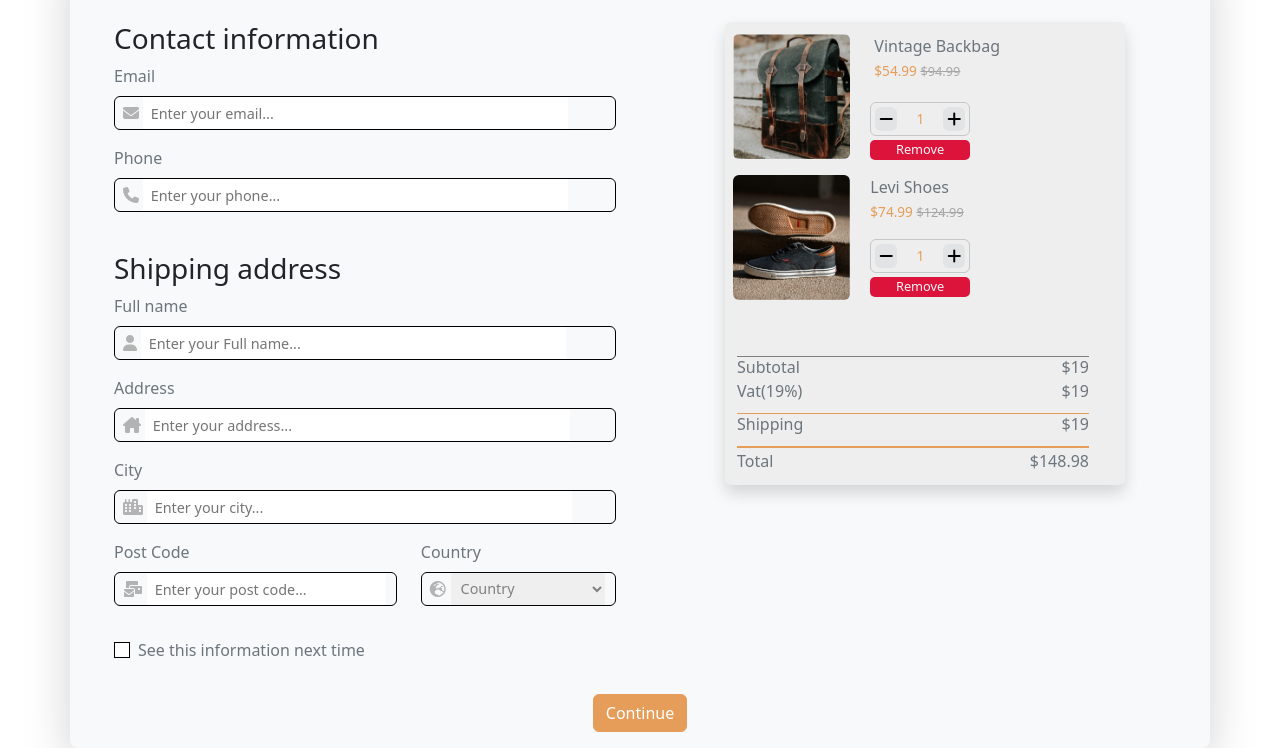
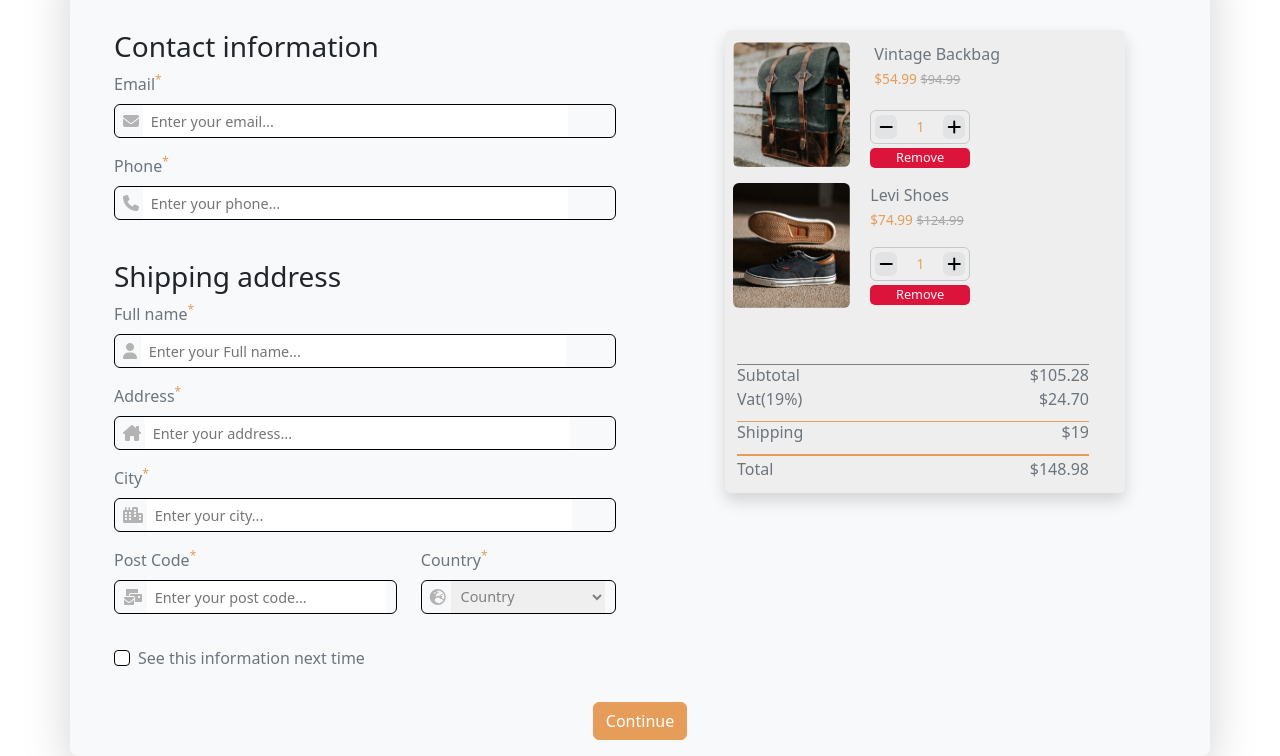
Before and after one commit to cihanbagriyanik/Checkout_Form_html-css-bootstrap, a plain HTML site: page index.html in a window 1280 px wide. Shown: the part 80-836 px from the top of the page. Drawn offline with nearby package versions, Linux system fonts and the light colour scheme.

Commit message:
03.09.2023 update

```diff
--- a/index.html
+++ b/index.html
@@ -15,7 +15,7 @@
 
 <body>
     <div class="container bg-light rounded-3 shadow-lg">
-        <h2 class="text-center mb-5 mt-3">Checkout</h2>
+        <h2 class="text-center mb-5 mt-4">Checkout</h2>
 
         <div class="justify-content-start">
             <div class="row">
@@ -28,7 +28,7 @@
                             <div class="col-12 ">
                                 <div class="mb-3">
                                     <label for="exampleFormControlInput1"
-                                        class="form-label text-secondary">Email</label>
+                                        class="form-label text-secondary">Email<sup>*</sup></label>
                                     <div class="searchInput border border-1 border-black rounded lh-lg">
                                         <i class="fa-solid fa-envelope ms-2" style="color: #b3b3b3;"></i>
                                         <input class="border-0" type="email" placeholder="  Enter your email..." required>
@@ -38,7 +38,7 @@
                             <div class="col-12 ">
                                 <div class="mb-3">
                                     <label for="exampleFormControlInput1"
-                                        class="form-label text-secondary ">Phone</label>
+                                        class="form-label text-secondary ">Phone<sup>*</sup></label>
                                     <div class="searchInput border border-1 border-black rounded lh-lg">
                                         <i class="fa-solid fa-phone ms-2" style="color: #b3b3b3;"></i>
                                         <input class="border-0" type="number" placeholder="  Enter your phone..." required>
@@ -51,7 +51,7 @@
                             <div class="col-12 ">
                                 <div class="mb-3 ">
                                     <label for="exampleFormControlInput1" class="form-label text-secondary ">Full
-                                        name</label>
+                                        name<sup>*</sup></label>
                                     <div class="searchInput border border-1 border-black rounded lh-lg">
                                         <i class="fa-solid fa-user ms-2" style="color: #b3b3b3;"></i>
                                         <input class="border-0" type="text" placeholder="  Enter your Full name..." required>
@@ -61,7 +61,7 @@
                             <div class="col-12 ">
                                 <div class="mb-3 ">
                                     <label for="exampleFormControlInput1"
-                                        class="form-label text-secondary ">Address</label>
+                                        class="form-label text-secondary ">Address<sup>*</sup></label>
                                     <div class="searchInput border border-1 border-black rounded lh-lg">
                                         <i class="fa-solid fa-house-chimney ms-2" style="color: #b3b3b3;"></i>
                                         <input class="border-0" type="text" placeholder="  Enter your address..." required>
@@ -71,7 +71,7 @@
                             <div class="col-12 ">
                                 <div class="mb-3 ">
                                     <label for="exampleFormControlInput1"
-                                        class="form-label text-secondary ">City</label>
+                                        class="form-label text-secondary ">City<sup>*</sup></label>
                                     <div class="searchInput border border-1 border-black rounded lh-lg">
                                         <i class="fa-solid fa-city ms-2" style="color: #b3b3b3;"></i>
                                         <input class="border-0" type="text" placeholder="  Enter your city..." required>
@@ -83,7 +83,7 @@
                             <div class="col-12 col-sm-12 col-md-12 col-lg-7 post-code-div ">
                                 <div class="mb-3">
                                     <label for="exampleFormControlInput1" class="form-label text-secondary ">Post
-                                        Code</label>
+                                        Code<sup>*</sup></label>
                                     <div class="searchInput border border-1 border-black rounded lh-lg">
                                         <i class="fa-solid fa-envelopes-bulk ms-2" style="color: #b3b3b3;"></i>
                                         <input class="border-0" type="text" placeholder="  Enter your post code..." required>
@@ -94,7 +94,7 @@
                             <div class="col-12 col-sm-12 col-md-12 col-lg-5  ">
                                 <div>
                                     <label for="exampleFormControlInput1"
-                                        class="form-label text-secondary ">Country</label>
+                                        class="form-label text-secondary ">Country<sup>*</sup></label>
                                     <div class="border border-1 border-black rounded lh-lg d-flex align-items-center">
                                         <i class="fa-solid fa-earth-europe ms-2" style="color: #b3b3b3;"></i>
                                         <select class="lh-lg " aria-label="Default select example"
@@ -111,7 +111,7 @@
 
                             <div class="col-12 mt-3">
                                 <div class="form-check mb-3">
-                                    <input class="form-check-input border-black rounded-0" type="checkbox" value=""
+                                    <input class="form-check-input border-black rounded-1" type="checkbox" value=""
                                         id="defaultCheck1">
                                     <label class="form-check-label text-secondary" for="defaultCheck1">
                                         See this information next time
@@ -189,7 +189,7 @@
                                 <div>
                                     <div class="d-flex justify-content-between me-4 subtotal">
                                         <div class="d-flex flex-row mb-3">Subtotal</div>
-                                        <div class="d-flex flex-row-reverse">$19</div>
+                                        <div class="d-flex flex-row-reverse">$105.28</div>
                                     </div>
                                 </div>
                             </div>
@@ -197,7 +197,7 @@
                                 <div>
                                     <div class="d-flex justify-content-between me-4 vat">
                                         <div class="d-flex flex-row mb-3">Vat(19%)</div>
-                                        <div class="d-flex flex-row-reverse">$19</div>
+                                        <div class="d-flex flex-row-reverse">$24.70</div>
                                     </div>
                                 </div>
                             </div>
--- a/style.css
+++ b/style.css
@@ -106,6 +106,11 @@ span {
 
 }
 
+sup{
+    color: var(--orange);
+
+}
+
 .nr {
     font-size: 90%;
     color: rgb(166, 166, 166);
```
